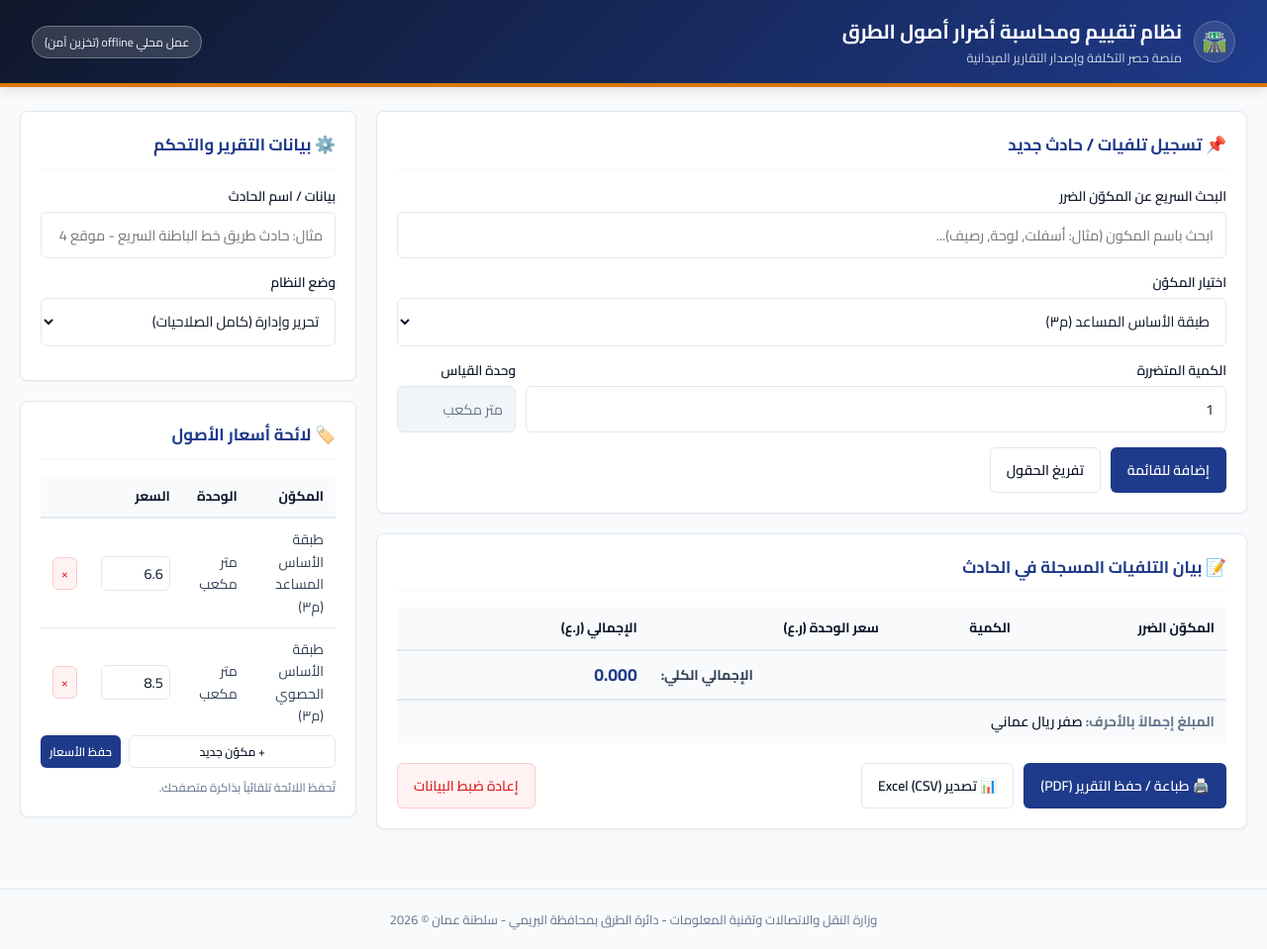
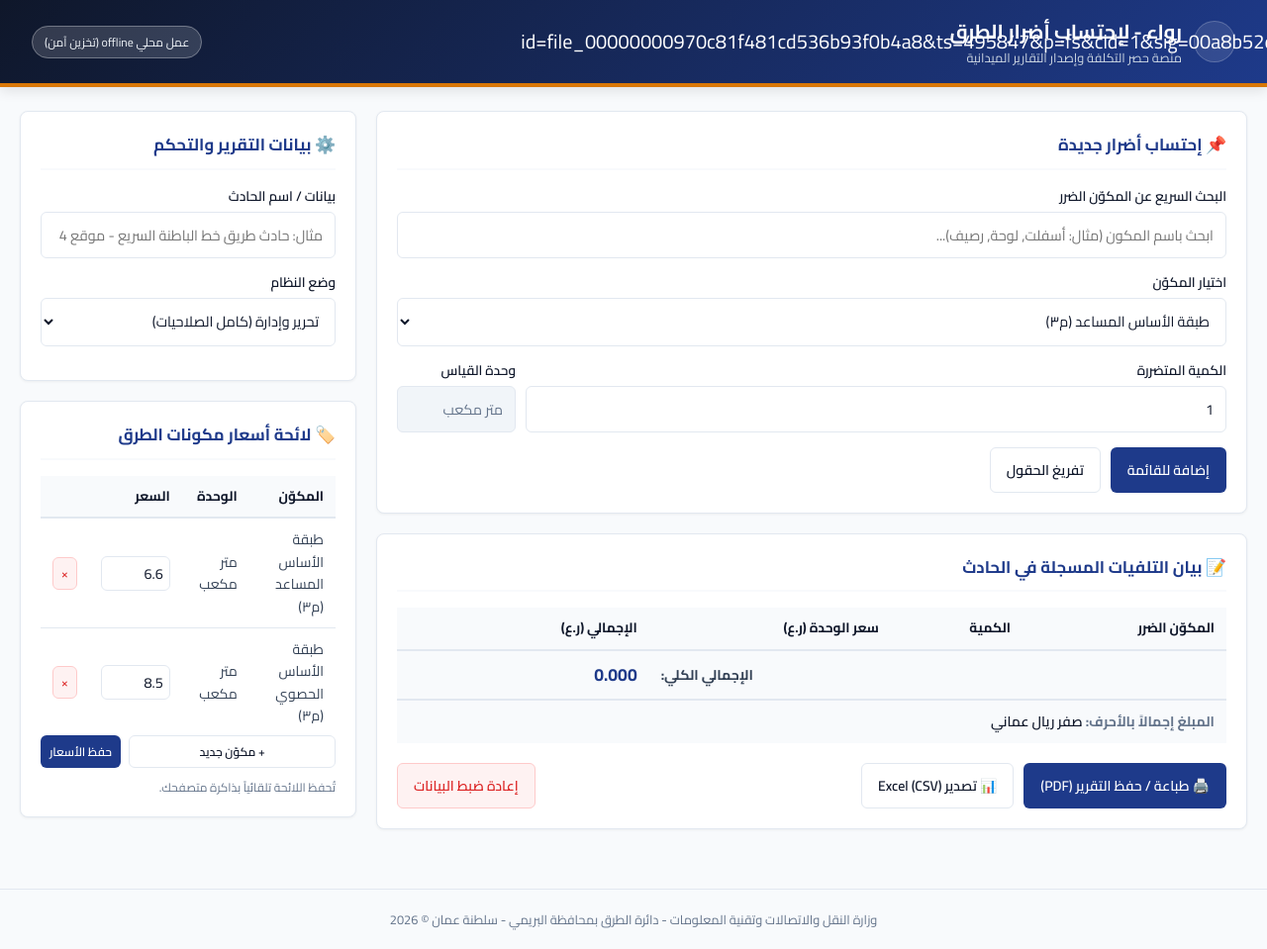
Before and after one commit to mtcit988/roadBuraimidamage, a plain HTML site: page index.html in a window 1280 px wide. Shown: the whole page at 99% size. Drawn offline with Linux system fonts and the light colour scheme.

Commit message:
Update index.html

```diff
--- a/index.html
+++ b/index.html
@@ -3,7 +3,7 @@
 <head>
   <meta charset="utf-8" />
   <meta name="viewport" content="width=device-width, initial-scale=1" />
-  <title>نظام تقييم أضرار أصول الطرق</title>
+  <title>منصة رواء لتقييم أضرار الطرق</title>
   <!-- خط القاهرة الرسمي -->
   <link rel="preconnect" href="https://fonts.googleapis.com">
   <link rel="preconnect" href="https://fonts.gstatic.com" crossorigin>
@@ -275,9 +275,9 @@
   <header class="gov-header">
     <div class="gov-header-container">
       <div class="brand">
-        <div class="brand-icon">🛣️</div>
+        <div class="brand-icon">https://chatgpt.com/backend-api/estuary/content?id=file_00000000970c81f481cd536b93f0b4a8&ts=495847&p=fs&cid=1&sig=00a8b52e0e6b83099fbb19a008d2f2acce963a63b9295624bfbd8d76dde84533&v=0🛣️</div>
         <div>
-          <h1>نظام تقييم ومحاسبة أضرار أصول الطرق</h1>
+          <h1>رواء - لإحتساب أضرار الطرق </h1>
           <p>منصة حصر التكلفة وإصدار التقارير الميدانية</p>
         </div>
       </div>
@@ -295,7 +295,7 @@
         <!-- بطاقة تسجيل الضرر -->
         <div class="card">
           <div class="card-header">
-            <h2 class="card-title">📌 تسجيل تلفيات / حادث جديد</h2>
+            <h2 class="card-title">📌 إحتساب أضرار جديدة</h2>
           </div>
 
           <div class="form-group">
@@ -394,7 +394,7 @@
         <!-- قائمة الأسعار والبنود -->
         <div class="card">
           <div class="card-header">
-            <h2 class="card-title">🏷️ لائحة أسعار الأصول</h2>
+            <h2 class="card-title">🏷️ لائحة أسعار مكونات الطرق</h2>
           </div>
 
           <div class="table-responsive" style="max-height: 250px; overflow-y: auto;">
```
